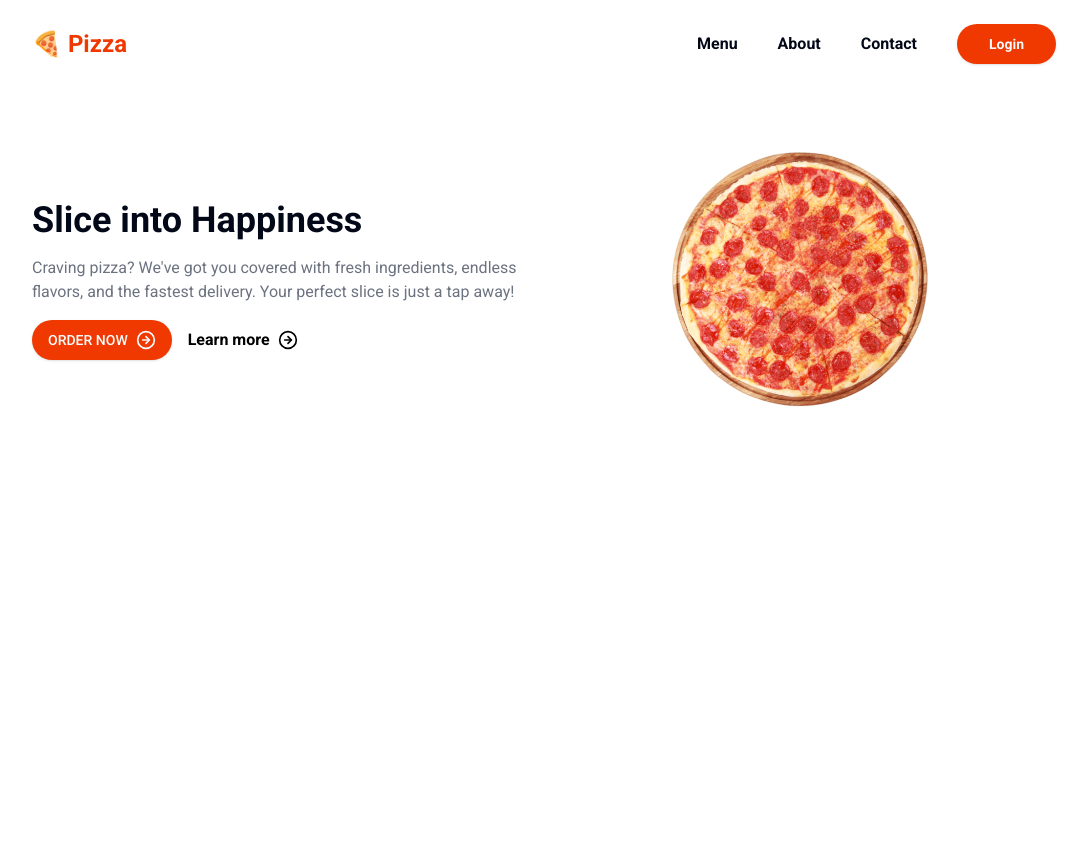
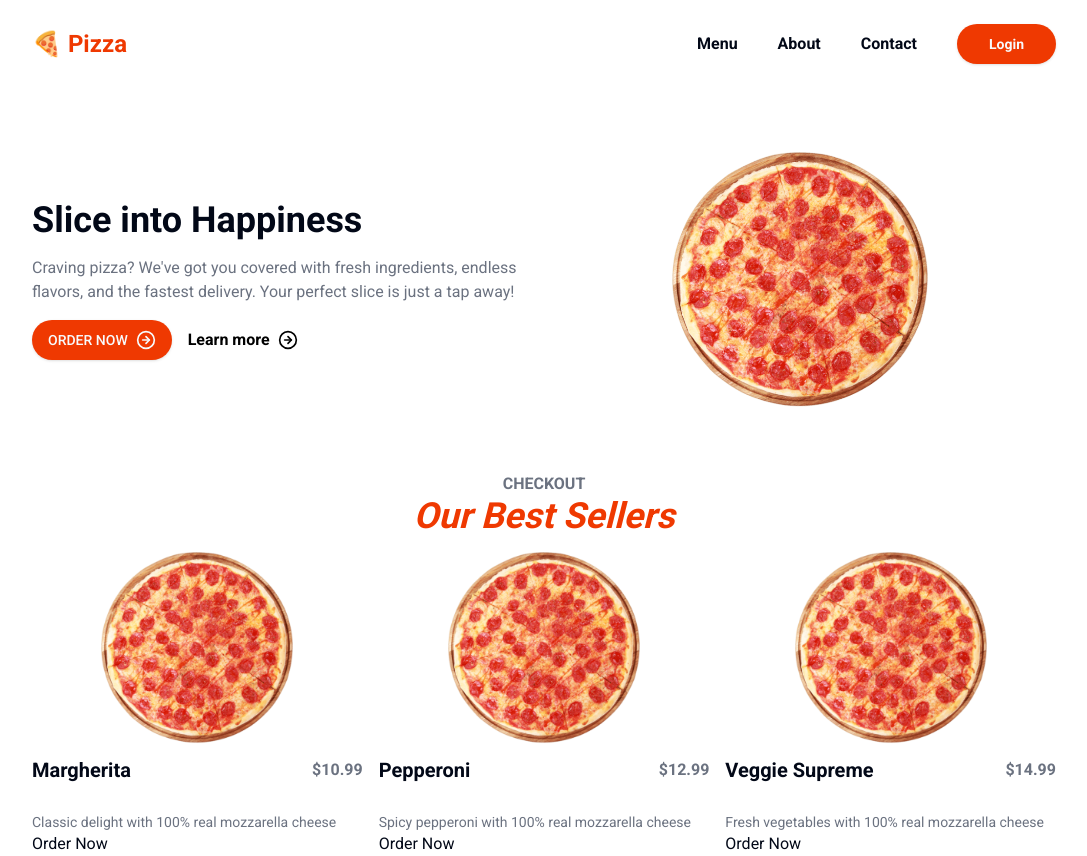
Before and after one commit to EslamK-hub/Food, a Next.js app: page / in a window 1280 px wide. Shown: the whole page, without its empty margins (96-1183 px from the left). Before the commit the page ends 800 px from the top, so only its background shows below. Built offline with nearby package versions, Linux system fonts and the light colour scheme.

Commit message:
Add best sellers component

```diff
--- /dev/null
+++ b/src/app/_components/BestSellers.tsx
@@ -0,0 +1,65 @@
+import MainHeading from "@/components/main-heading";
+import { formatCurrency } from "@/lib/formatters";
+import Image from "next/image";
+
+export default function BestSellers() {
+    const bestSellers = [
+        {
+            id: 1,
+            name: "Margherita",
+            description: "Classic delight with 100% real mozzarella cheese",
+            price: 10.99,
+            image: "/assets/images/pizza.png",
+        },
+        {
+            id: 2,
+            name: "Pepperoni",
+            description: "Spicy pepperoni with 100% real mozzarella cheese",
+            price: 12.99,
+            image: "/assets/images/pizza.png",
+        },
+        {
+            id: 3,
+            name: "Veggie Supreme",
+            description: "Fresh vegetables with 100% real mozzarella cheese",
+            price: 14.99,
+            image: "/assets/images/pizza.png",
+        },
+    ];
+    return (
+        <section>
+            <div className="container">
+                <div className="text-center mb-4">
+                    <MainHeading
+                        title={`Our Best Sellers`}
+                        subTitle={`Checkout`}
+                    ></MainHeading>
+                </div>
+                <div className="grid grid-cols-1 sm:grid-cols-3 gap-4">
+                    {bestSellers.map((pizza) => (
+                        <div key={pizza.id}>
+                            <div className="relative w-48 h-48 mx-auto">
+                                <Image
+                                    src={pizza.image}
+                                    alt={pizza.name}
+                                    className="object-cover"
+                                    fill
+                                />
+                            </div>
+                            <div className="flex justify-between items-center mb-4">
+                                <h5 className="font-semibold text-xl my-3">{pizza.name}</h5>
+                                <strong className="text-accent">
+                                    {formatCurrency(pizza.price)}
+                                </strong>
+                            </div>
+                                <p className="text-gray-500 text-sm line-clamp-3">{pizza.description}</p>
+                                <a href="#" className="btn btn-primary">
+                                    Order Now
+                                </a>
+                        </div>
+                    ))}
+                </div>
+            </div>
+        </section>
+    );
+}
--- a/src/app/page.tsx
+++ b/src/app/page.tsx
@@ -1,9 +1,11 @@
+import BestSellers from "./_components/BestSellers";
 import Hero from "./_components/Hero";
 
 export default function Home() {
     return (
         <main>
             <Hero></Hero>
+            <BestSellers></BestSellers>
         </main>
     );
 }
--- /dev/null
+++ b/src/components/main-heading/index.tsx
@@ -0,0 +1,14 @@
+export default function MainHeading({
+    title,
+    subTitle,
+}: {
+    title: string;
+    subTitle: string;
+}) {
+    return (
+        <>
+            <span className="uppercase text-accent font-semibold leading-4">{subTitle}</span>
+            <h2 className="text-primary font-bold text-4xl italic">{title}</h2>
+        </>
+    );
+}
--- /dev/null
+++ b/src/lib/formatters.ts
@@ -0,0 +1,7 @@
+export const formatCurrency = (number: number) => {
+    const CURRENCY_FORMATTER = new Intl.NumberFormat("en-US", {
+        style: "currency",
+        currency: "USD",
+    });
+    return CURRENCY_FORMATTER.format(number);
+};
```
